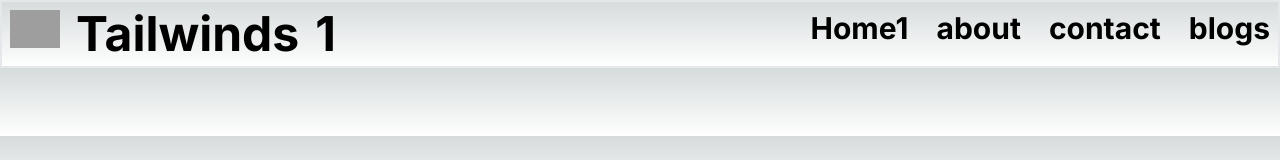
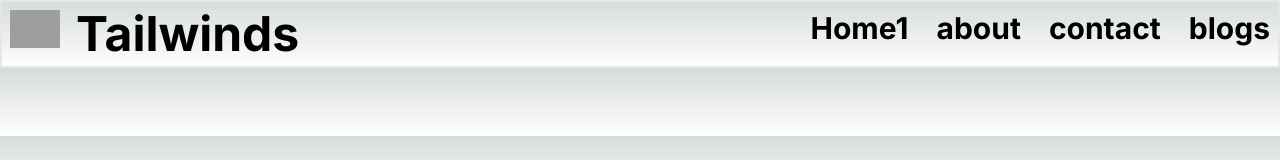
Before and after one commit to webdev-ashishk/responsive-navbar, a Next.js app: page / in a window 1280 px wide. Shown: the top 160 px of the page. Built offline with nearby package versions, Linux system fonts and the light colour scheme; grey boxes are pictures that could not be loaded.

Commit message:
working with screen size

```diff
--- a/components/page.jsx
+++ b/components/page.jsx
@@ -12,7 +12,7 @@ const NavBar = () => {
             width={50}
           />
         </snap>
-        <h1>Tailwinds</h1>1
+        <h1 className="sm:hidden lg:block md:block">Tailwinds</h1>
       </div>
 
       <nav className=" lg:block md:hidden sm:hidden flex justify-center items-center m-2">
@@ -23,10 +23,10 @@ const NavBar = () => {
           <li>blogs</li>
         </ul>
       </nav>
-      <div className="min-[400px]:bg-green-200 sm:block md:block lg:hidden">
+      <div className="sm:block md:block lg:hidden m-3">
         <Image
           src="https://static.vecteezy.com/system/resources/previews/021/190/402/original/hamburger-menu-filled-icon-in-transparent-background-basic-app-and-web-ui-bold-line-icon-eps10-free-vector.jpg"
-          alt="logo"
+          alt="menu-icon"
           height={50}
           width={50}
         />
--- a/tailwind.config.js
+++ b/tailwind.config.js
@@ -1,18 +1,39 @@
 /** @type {import('tailwindcss').Config} */
 module.exports = {
   content: [
-    './pages/**/*.{js,ts,jsx,tsx,mdx}',
-    './components/**/*.{js,ts,jsx,tsx,mdx}',
-    './app/**/*.{js,ts,jsx,tsx,mdx}',
+    "./pages/**/*.{js,ts,jsx,tsx,mdx}",
+    "./components/**/*.{js,ts,jsx,tsx,mdx}",
+    "./app/**/*.{js,ts,jsx,tsx,mdx}",
   ],
   theme: {
+    screens: {
+      sm: "340px",
+      // => @media (min-width: 640px) { ... }
+
+      md: "768px",
+      // => @media (min-width: 768px) { ... }
+
+      lg: "1024px",
+      // => @media (min-width: 1024px) { ... }
+
+      xl: "1280px",
+      // => @media (min-width: 1280px) { ... }
+
+      "2xl": "1536px",
+      // => @media (min-width: 1536px) { ... }
+    },
     extend: {
+      screens: {
+        xs: { min: "340px", max: "639px" },
+        // xs: "400px",
+        // => @media (min-width: 340px) { ... }
+      },
       backgroundImage: {
-        'gradient-radial': 'radial-gradient(var(--tw-gradient-stops))',
-        'gradient-conic':
-          'conic-gradient(from 180deg at 50% 50%, var(--tw-gradient-stops))',
+        "gradient-radial": "radial-gradient(var(--tw-gradient-stops))",
+        "gradient-conic":
+          "conic-gradient(from 180deg at 50% 50%, var(--tw-gradient-stops))",
       },
     },
   },
   plugins: [],
-}
+};
```
